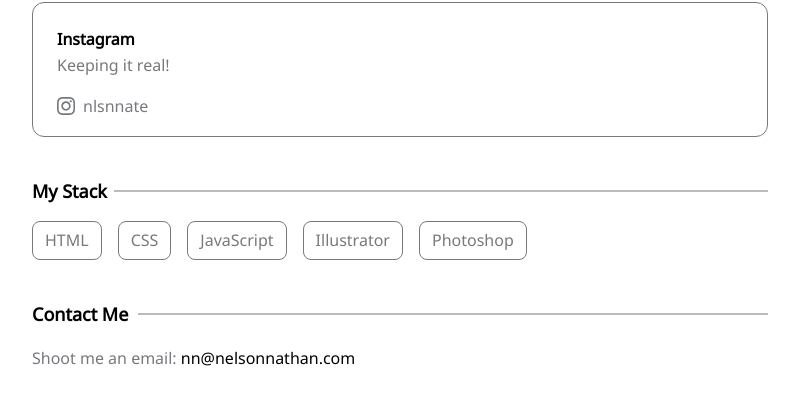
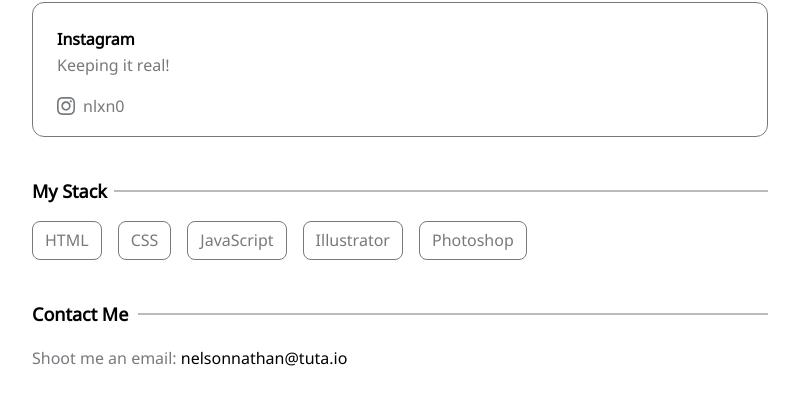
Before and after one commit to nlxn/profilio, a Next.js app: page / in a window 1280 px wide. Shown: the part 889-1294 px from the top of the page, without its empty margins (240-1039 px from the left). Built offline with nearby package versions, Linux system fonts and the light colour scheme.

Commit message:
Update config.js

```diff
--- a/data/config.js
+++ b/data/config.js
@@ -32,7 +32,7 @@ export const projects = {
     {
       title: 'Instagram',
       description: 'Keeping it real!',
-      instagram: 'nlsnnate'
+      instagram: 'nlxn0'
     }
   ]
 };
@@ -50,5 +50,5 @@ export const stack = {
 
 export const contact = {
   title: 'Contact Me',
-  email: 'nn@nelsonnathan.com'
+  email: 'nelsonnathan@tuta.io'
 };
```
